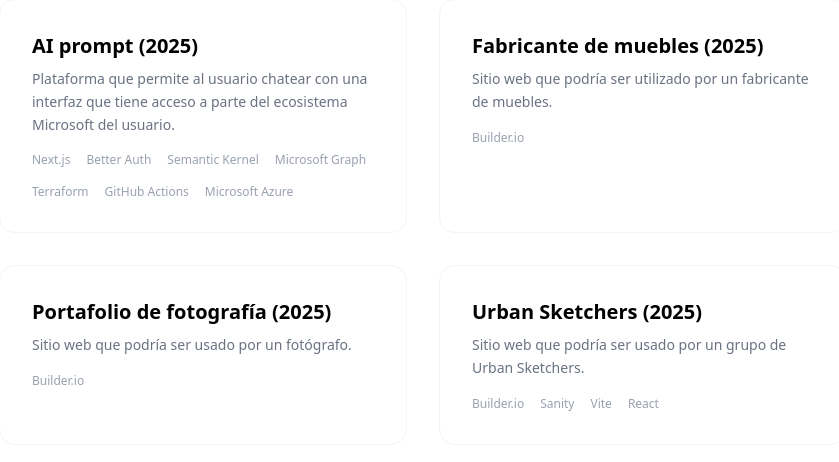
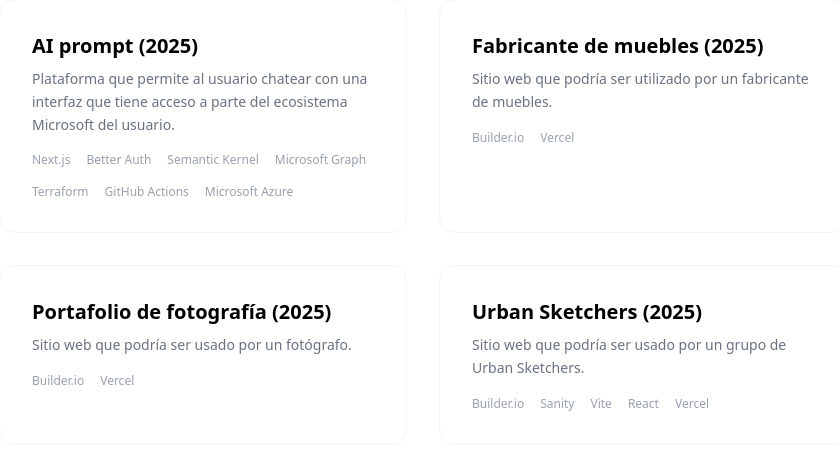
Before and after one commit to davidpaarup/davidpaarup-vite, a React (Vite) app: page / in a window 1280 px wide. Shown: the part 2000-2462 px from the top of the page, without its empty margins (217-1056 px from the left). Built offline with nearby package versions, Linux system fonts and the light colour scheme.

Commit message:
Añadido Vercel

```diff
--- a/src/components/Resume.tsx
+++ b/src/components/Resume.tsx
@@ -17,19 +17,19 @@ const Resume: React.FC = () => {
     {
       title: 'Fabricante de muebles (2025)',
       description: 'Sitio web que podría ser utilizado por un fabricante de muebles.',
-      tags: ['Builder.io'],
+      tags: ['Builder.io', 'Vercel'],
       url: 'https://furniture-maker.vercel.app/'
     },
     {
       title: 'Portafolio de fotografía (2025)',
       description: 'Sitio web que podría ser usado por un fotógrafo.',
-      tags: ['Builder.io'],
+      tags: ['Builder.io', 'Vercel'],
       url: 'https://photography-portfolio-nine-nu.vercel.app/'
     },
     {
       title: 'Urban Sketchers (2025)',
       description: 'Sitio web que podría ser usado por un grupo de Urban Sketchers.',
-      tags: ['Builder.io', 'Sanity', 'Vite', 'React'],
+      tags: ['Builder.io', 'Sanity', 'Vite', 'React', 'Vercel'],
       url: 'https://urban-sketchers.vercel.app/'
     },
     {
```
